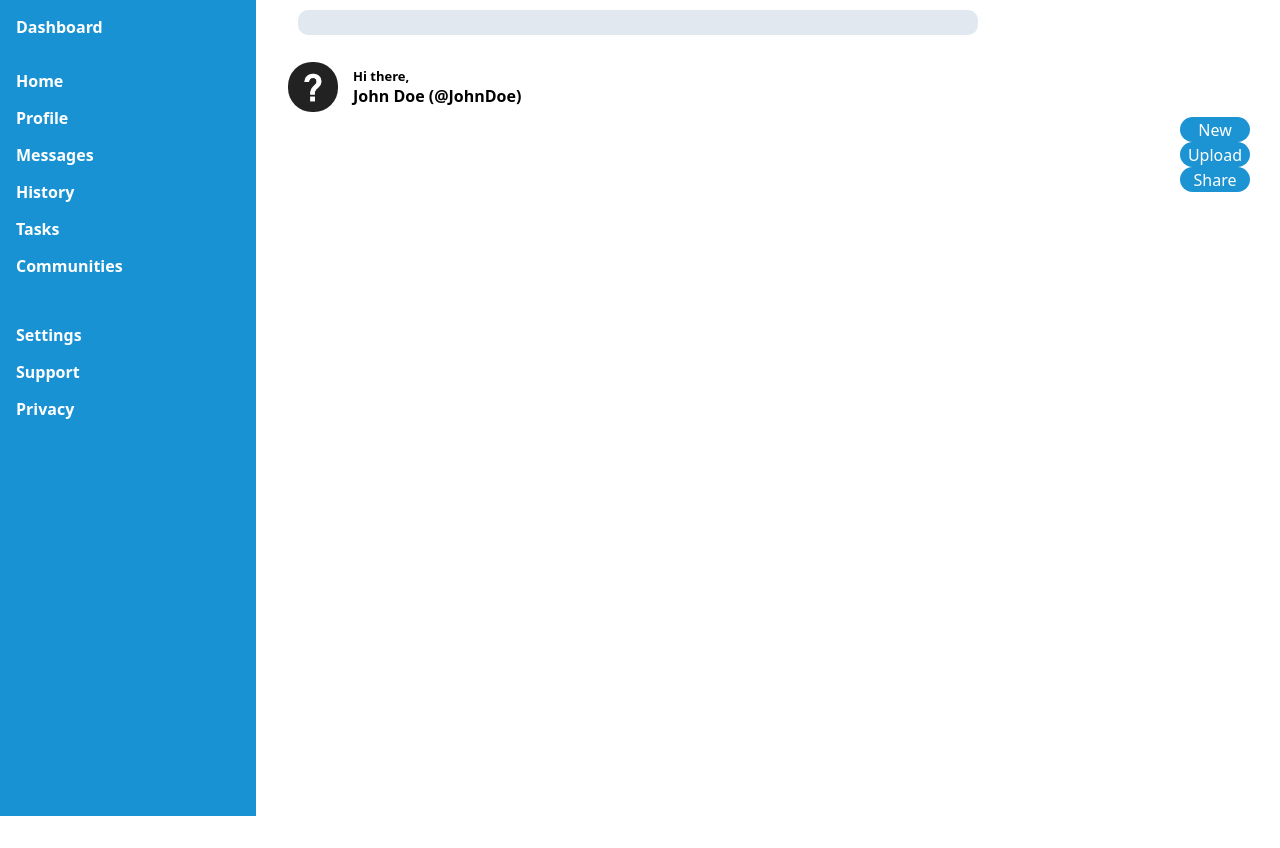
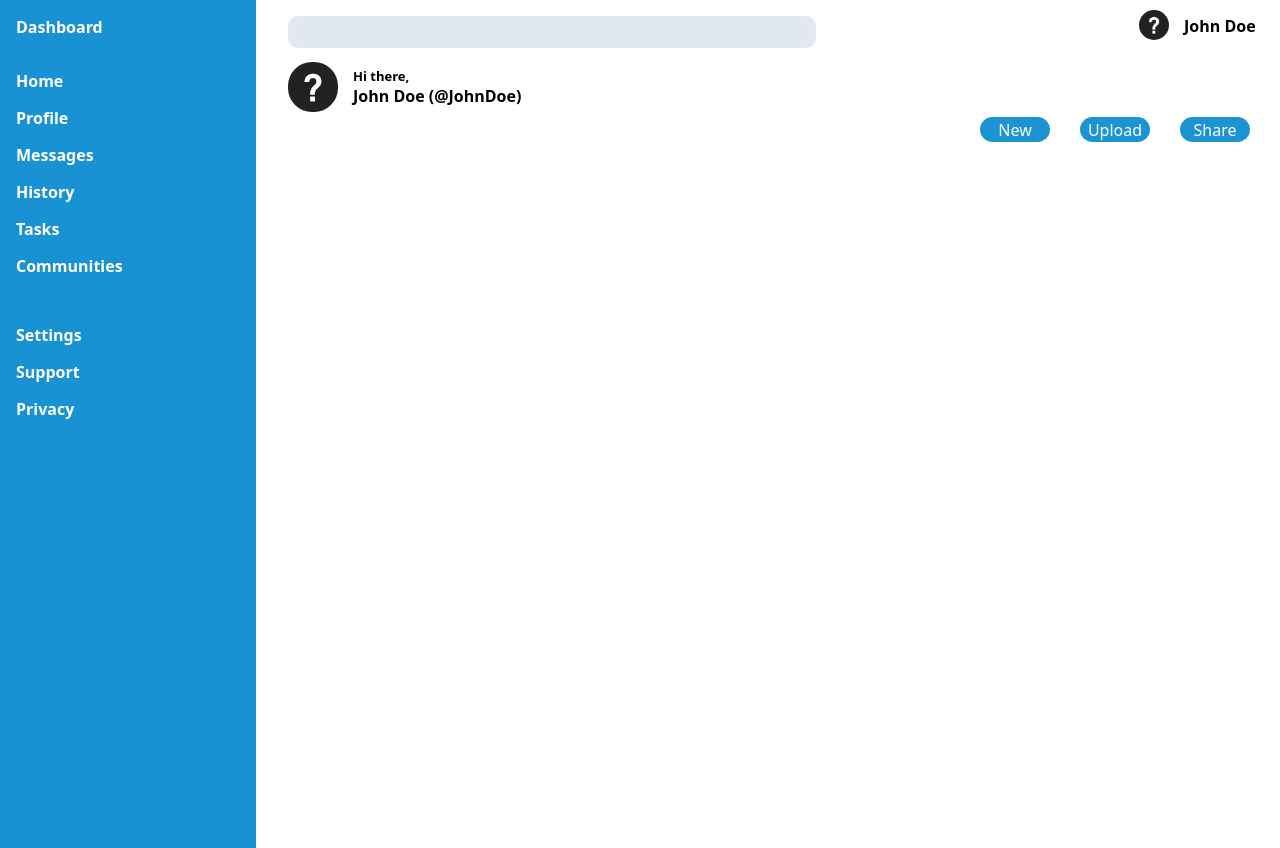
Before and after one commit to Ult1mat3S/admin-dashboard-TOP, a plain HTML site: page index.html in a window 1280 px wide. Drawn offline with Linux system fonts and the light colour scheme.

Commit message:
feat: add profile button

```diff
--- a/globals.css
+++ b/globals.css
@@ -38,42 +38,74 @@ img {
     font-size: 13px;
 }
 
-.user-intro {
+.profile {
+    position: absolute;
+    top: -10px;
+    right: 130px;
+}
+
+.user-intro,
+.user-profile {
     display: inline-block;
     font-weight: bold;
     margin-top: 5px;
     position: absolute;
 }
 
+#header>div.user-profile.mt>p {
+    margin-top: 5px;
+}
+
 .user-profile {
+    white-space: nowrap;
     position: absolute;
     right: 0;
-    top: 0;
-    margin-right: 30px;
+    top: -20px;
+    margin-right: 12vh;
 }
+
+#header>div.user-profile.profile.mt>div>img {
+    height: 30px;
+    width: auto;
+}
+
 
 .mt {
     margin-top: 30px;
 }
 
-.user-section {}
+.user-section {
+    margin-right: 20px
+}
 
 .search-bar {
     background-color: #e2e8f0;
+    border: 0;
+    border-radius: 10px;
+    width: 40%;
+    height: 4%;
+    padding-left: 1rem;
+    margin-top: 1rem;
+    /* margin-left: 90px; */
+    position: absolute;
+    top: 0;
+    justify-content: center;
+    /* background-color: #e2e8f0;
     border: 0;
     border-radius: 10px;
     width: 670px;
     height: 25px;
     padding-left: 10px;
     margin-top: 10px;
-    margin-left: 10px;
+    margin-left: 90px;
     position: absolute;
-    top: 0;
+    top: 0; */
 }
 
 .buttons {
     position: absolute;
     right: 0;
+    grid-template-columns: 1fr 1fr 1fr;
 }
 
 #container {
@@ -90,7 +122,7 @@ img {
     color: white;
     padding-left: 1rem;
     padding-top: 1rem;
-    height: 100vh;
+    height: 100%;
     grid-row: 1 / 3;
 }
 
--- a/index.html
+++ b/index.html
@@ -12,26 +12,6 @@
 
 <body id="main">
     <div id="container">
-        <div id="header">
-            <div class="search-bar"><input type="search"></div>
-            <div class="user-section mt">
-                <div><img src="avatar.png" alt="">
-                    <div class="user-intro">
-                        <span>
-                            <p>Hi there,</p>
-                        </span>
-                        <p>John Doe (@JohnDoe)</p>
-                    </div>
-                </div>
-            </div>
-            <div class="user-profile">
-            </div>
-            <div class="buttons">
-                <button>New</button>
-                <button>Upload</button>
-                <button>Share</button>
-            </div>
-        </div>
 
         <div id="sidebar">
             <ul>
@@ -51,7 +31,36 @@
                 </b>
             </ul>
         </div>
-    </div>
+
+        <div id="header">
+            <div class="search-bar"><input type="search"></div>
+            <div class="user-section mt">
+                <div><img src="avatar.png" alt="">
+                    <div class="user-intro">
+                        <span>
+                            <p>Hi there,</p>
+                        </span>
+                        <p>John Doe (@JohnDoe)</p>
+                    </div>
+                </div>
+            </div>
+
+
+
+            <div class="buttons">
+                <button>New</button>
+                <button>Upload</button>
+                <button>Share</button>
+            </div>
+
+            <div class="user-profile profile mt">
+                <div><img src="avatar.png" alt="">
+                    <div class="user-intro">
+                        <p>John Doe</p>
+                    </div>
+                </div>
+            </div>
+        </div>
 
 </body>
 
```
